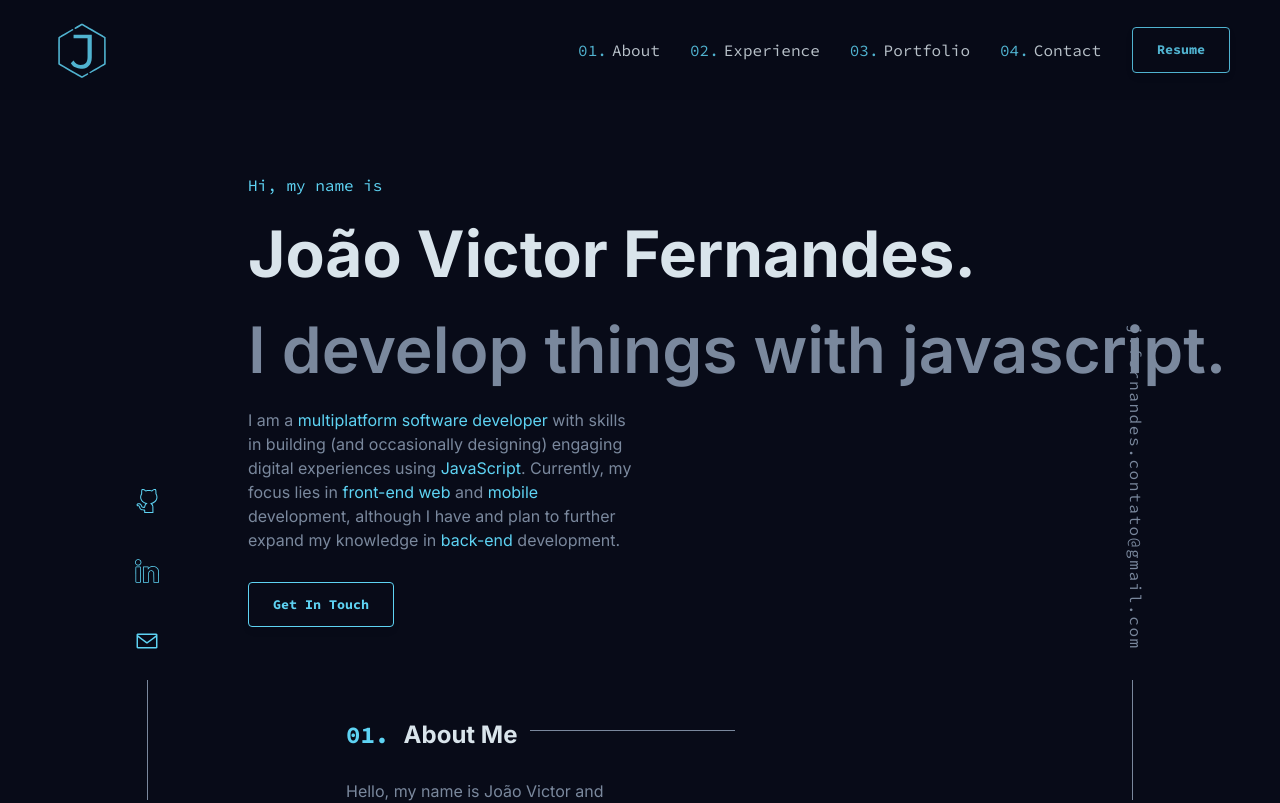
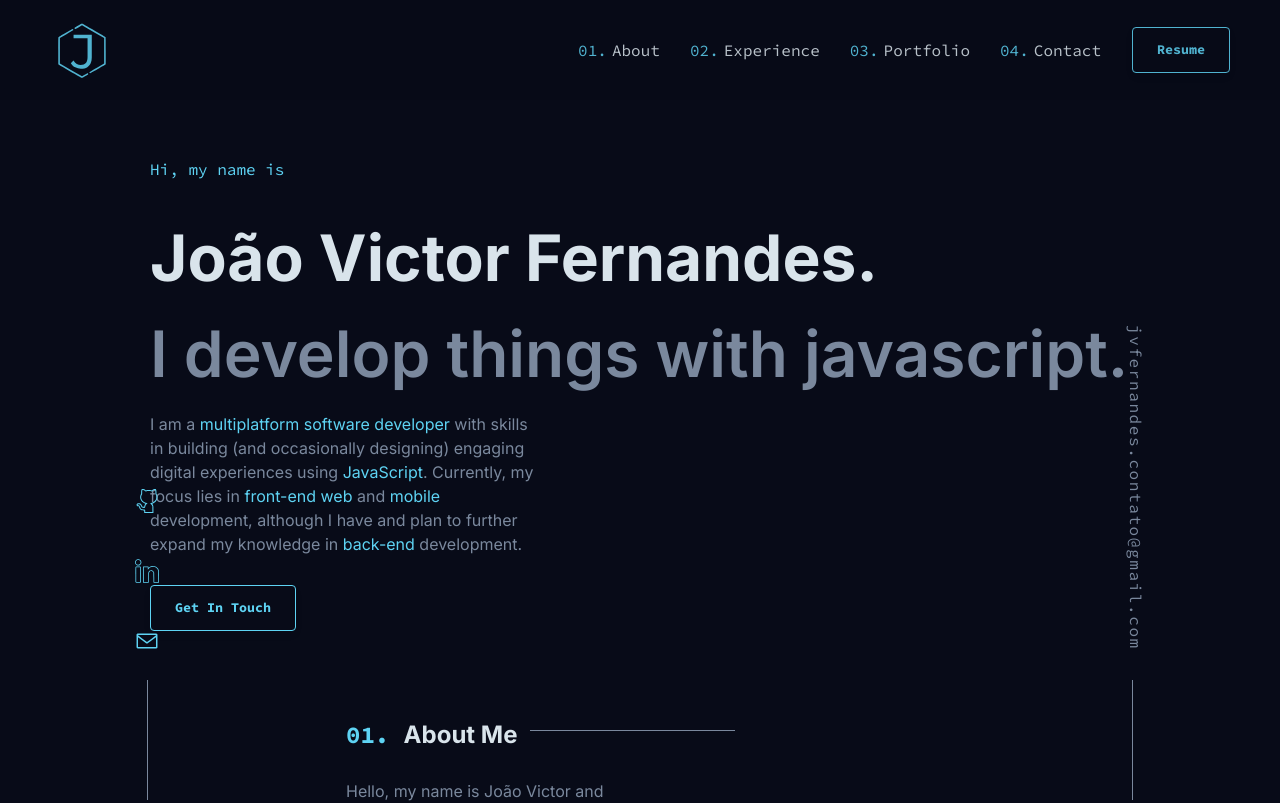
Before and after one commit to JvFern4ndes/MyPersonalWebsite, a React (Vite) app in the folder fe/: page / in a window 1280 px wide. Shown: the top 803 px of the page. Built offline with nearby package versions, Linux system fonts and the light colour scheme.

Commit message:
refactor: I turned a div into an h1 on my Homepage

```diff
--- a/fe/src/Pages/Start/index.jsx
+++ b/fe/src/Pages/Start/index.jsx
@@ -1,6 +1,6 @@
 /* eslint-disable max-len */
 import {
-  Container, Content, FirstText, Name, SecondText, ThirdText,
+  Container, Content, Name, SecondText, ThirdText,
 } from './styles';
 import Button from '../../components/Button';
 import ColorTexts from '../../components/ColorTexts';
@@ -8,15 +8,16 @@ import ColorTexts from '../../components/ColorTexts';
 export default function Home() {
   return (
     <Container>
-      <Content>
-        <FirstText>Hi, my name is</FirstText>
-        <Name>João Victor Fernandes.</Name>
-        <SecondText>I develop things with javascript.</SecondText>
-        <ThirdText>
-          I am a<ColorTexts> multiplatform software developer</ColorTexts> with skills in building (and occasionally designing) engaging digital experiences using<ColorTexts> JavaScript</ColorTexts>. Currently, my focus lies in<ColorTexts> front-end web</ColorTexts> and{' '}<ColorTexts>mobile</ColorTexts> development, although I have and plan to further expand my knowledge in<ColorTexts> back-end</ColorTexts> development.
-        </ThirdText>
-        <Button>Get In Touch</Button>
+      <Content style={{ transitionDelay: 100 }}>
+        <h1>Hi, my name is</h1>
       </Content>
+      <Name>João Victor Fernandes.</Name>
+      <SecondText>I develop things with javascript.</SecondText>
+      <ThirdText>
+        I am a<ColorTexts> multiplatform software developer</ColorTexts> with skills in building (and occasionally designing) engaging digital experiences using<ColorTexts> JavaScript</ColorTexts>. Currently, my focus lies in<ColorTexts> front-end web</ColorTexts> and{' '}<ColorTexts>mobile</ColorTexts> development, although I have and plan to further expand my knowledge in<ColorTexts> back-end</ColorTexts> development.
+      </ThirdText>
+      <Button>Get In Touch</Button>
+
     </Container>
   );
 }
--- a/fe/src/Pages/Start/styles.jsx
+++ b/fe/src/Pages/Start/styles.jsx
@@ -8,18 +8,33 @@ export const Container = styled.section`
   flex-direction: column;
   align-items: flex-start;
   min-height: 100vh;
+  height: 100vh;
   padding: 0px;
   margin: 0px auto;
   max-width: 1000px;
+  padding: 100px 0px;
 `;
 
 export const Content = styled.div`
-  width: 100%;
-  height: 80vh;
-  margin-left: 10%;
-  display: flex;
-  flex-direction: column;
-  justify-content: center;
+  display: block;
+
+  h1 {
+    margin: 0px 0px 30px 4px;
+    color: ${({ theme }) => theme.tertiaryColor};
+    font-family: 'Source Code Pro', sans-serif;
+    font-size: 16px;
+    font-weight: 400;
+    line-height: 1.1px;
+    box-sizing: inherit;
+    display: block;
+    margin-inline-start: 0px;
+    margin-inline-end: 0px;
+
+    :-webkit-any(article, ascent-override, nav-down, section) {
+      margin-block-start: 0.83em;
+      margin-block-end: 0.83em;
+    }
+  }
 `;
 
 export const FirstText = styled.div`
```
